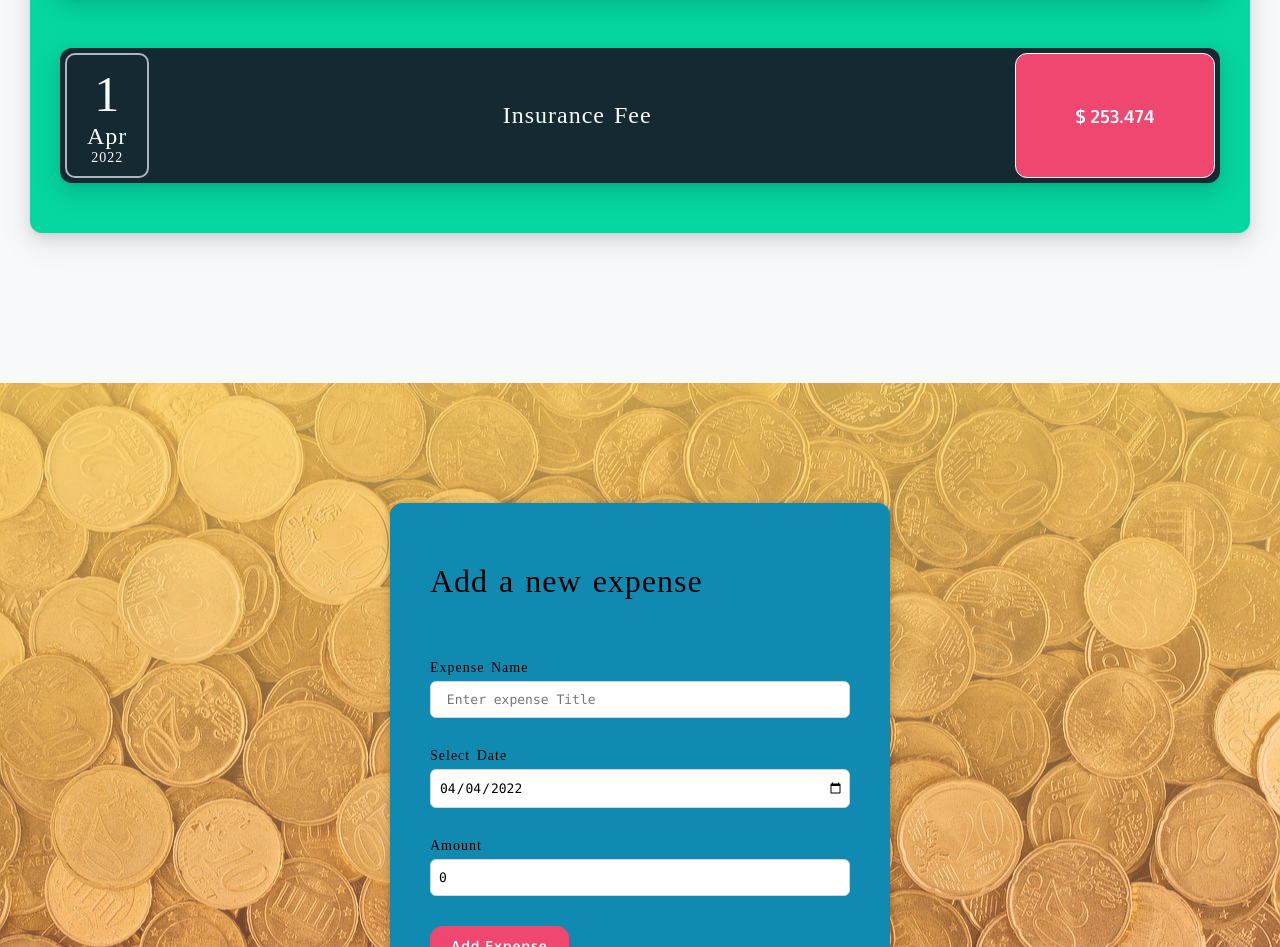
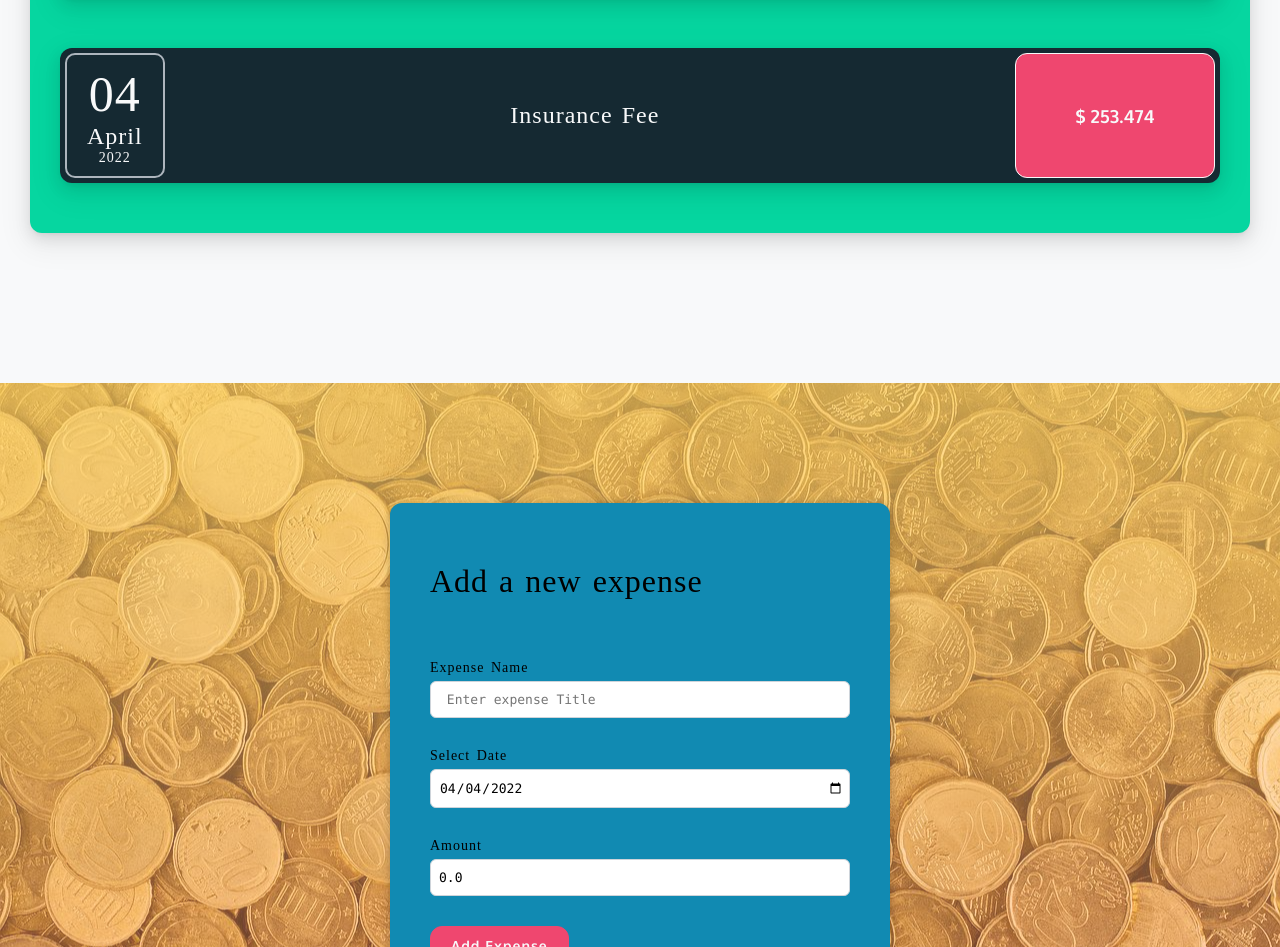
Before and after one commit to AyeshaMunawar-profile/expense-management-system, a React (Create React App) app: page / in a window 1280 px wide. Shown: the part 1645-2592 px from the top of the page. Built offline with nearby package versions, Linux system fonts and the light colour scheme; a web font is replaced by a local one.

Commit message:
EMS> Correct the date presented in date box
EMS>
1) Correct the date presented in date box
2) Avoid page reloading when add expense form is submitted

```diff
--- a/src/Components/DateBox/DateBox.js
+++ b/src/Components/DateBox/DateBox.js
@@ -2,8 +2,8 @@ import React from 'react';
 import "./DateBox.css"
 
 function DateBox({date}) {
-    const day = date.getDay().toLocaleString('en-US', {day: "2-digit"});
-    const month = date.toLocaleString('en-US', {month: 'short'});
+    const day = date.toLocaleString('en-US', {day: '2-digit'});
+    const month = date.toLocaleString('en-US', {month: 'long'});
     const year = date.getFullYear();
     return (
         <div className="expense-date">
--- a/src/Components/ExpenseForm/ExpenseForm.js
+++ b/src/Components/ExpenseForm/ExpenseForm.js
@@ -1,4 +1,4 @@
-import React, {useEffect, useState} from 'react';
+import React, {useState} from 'react';
 import "./ExpenseForm.css"
 
 function ExpenseForm(props) {
@@ -6,13 +6,22 @@ function ExpenseForm(props) {
     const today = newDate.toISOString().split('T')[0]
     const [date, setDate] = useState(today);
     const [expenseTitle, setExpenseTitle] = useState("");
-    const [amount, setAmount] = useState(0.0)
-    const onSubmitForm = () => {
-        alert(`Form Values submitted successfully Title: ${expenseTitle} , Date: ${date} , Amount ${amount}`)
+    const [amount, setAmount] = useState("0.0")
+    const onSubmitForm = (event) => {
+        // Default Javascript function to avoid sending any http request from the page on submit
+        // and thus reloading the page
+        event.preventDefault();
+        const newDate = new Date(date)
+        const formData = {
+            date: newDate,
+            expenseTitle,
+            amount
+        }
+        console.log(`Form Values submitted successfully :`, formData)
     }
     return (
         <div>
-            <form>
+            <form onSubmit={onSubmitForm}>
                 <div className="add-expense__controls">
                     <h2 className="add-expense__title heading">
                         Add a new expense
@@ -57,8 +66,7 @@ function ExpenseForm(props) {
                     </div>
                     <div className="add-expense__control">
                         <button
-                            type="submit"
-                            onSubmit={onSubmitForm}>
+                            type="submit">
                             <h4 className="paragraph">Add Expense</h4>
                         </button>
                     </div>
```
